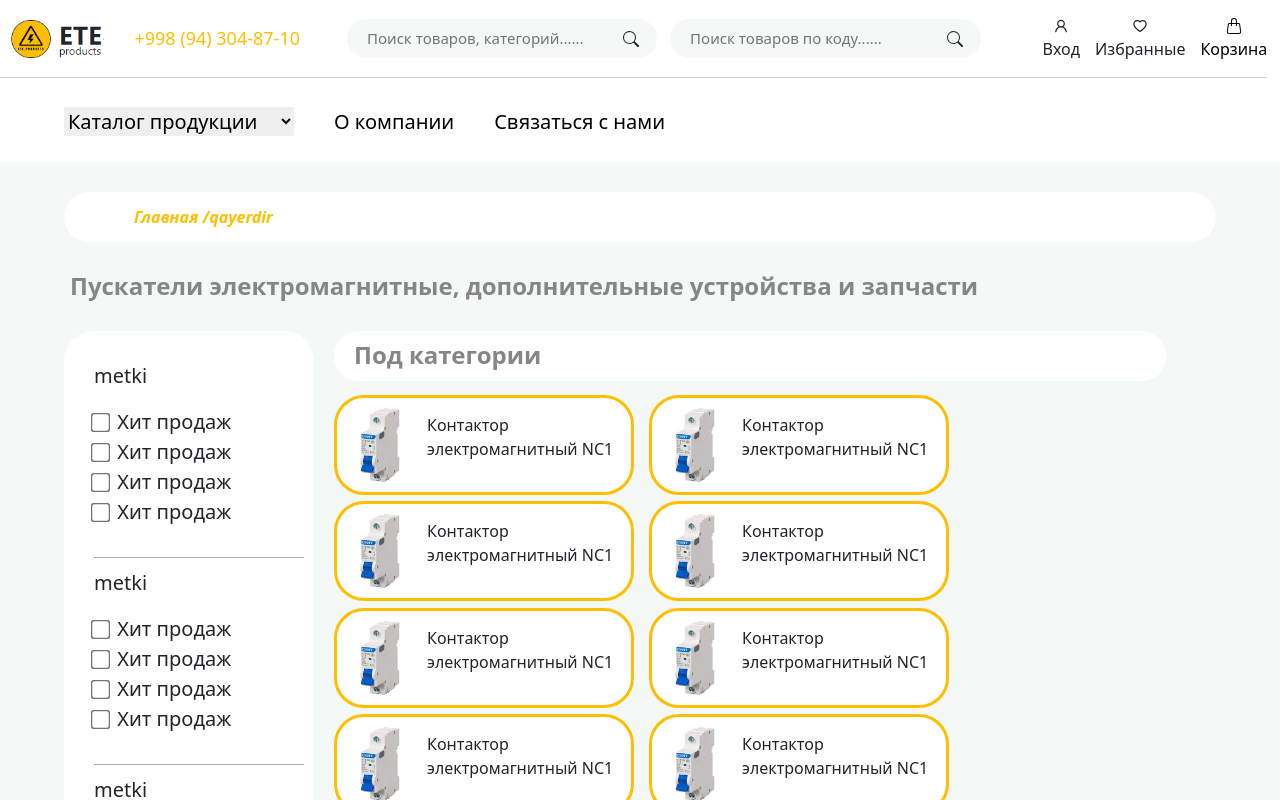
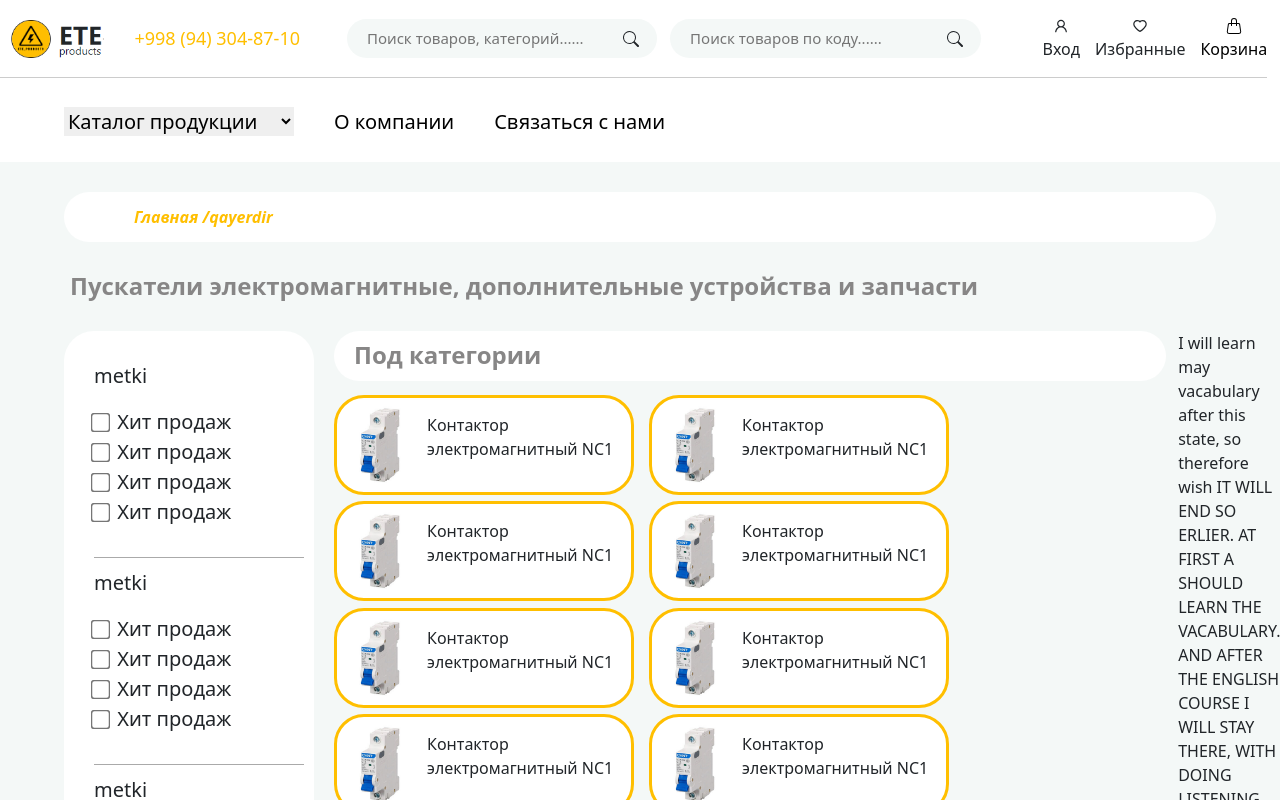
Before and after one commit to diy0r4ik/ess, a React (Create React App) app: page /catalog in a window 1280 px wide. Shown: the top 800 px of the page. Built offline with nearby package versions, Linux system fonts and the light colour scheme.

Commit message:
uigh
h9u8yh

```diff
--- a/src/pages/js/Catalog.js
+++ b/src/pages/js/Catalog.js
@@ -257,7 +257,7 @@ export default class Catalog extends Component {
                         </div>
                     </div>
                 </div>
-
+                I will learn may vacabulary after this state, so therefore wish IT WILL END SO ERLIER. AT FIRST A SHOULD LEARN THE VACABULARY. AND AFTER THE ENGLISH COURSE I WILL STAY THERE, WITH DOING LISTENING OR REVIESING GRAMMAR. ACTUALLY ONE OF THE IMPORTANT THING IS MY VACABULARY
             </div>
         </section>
 
```
